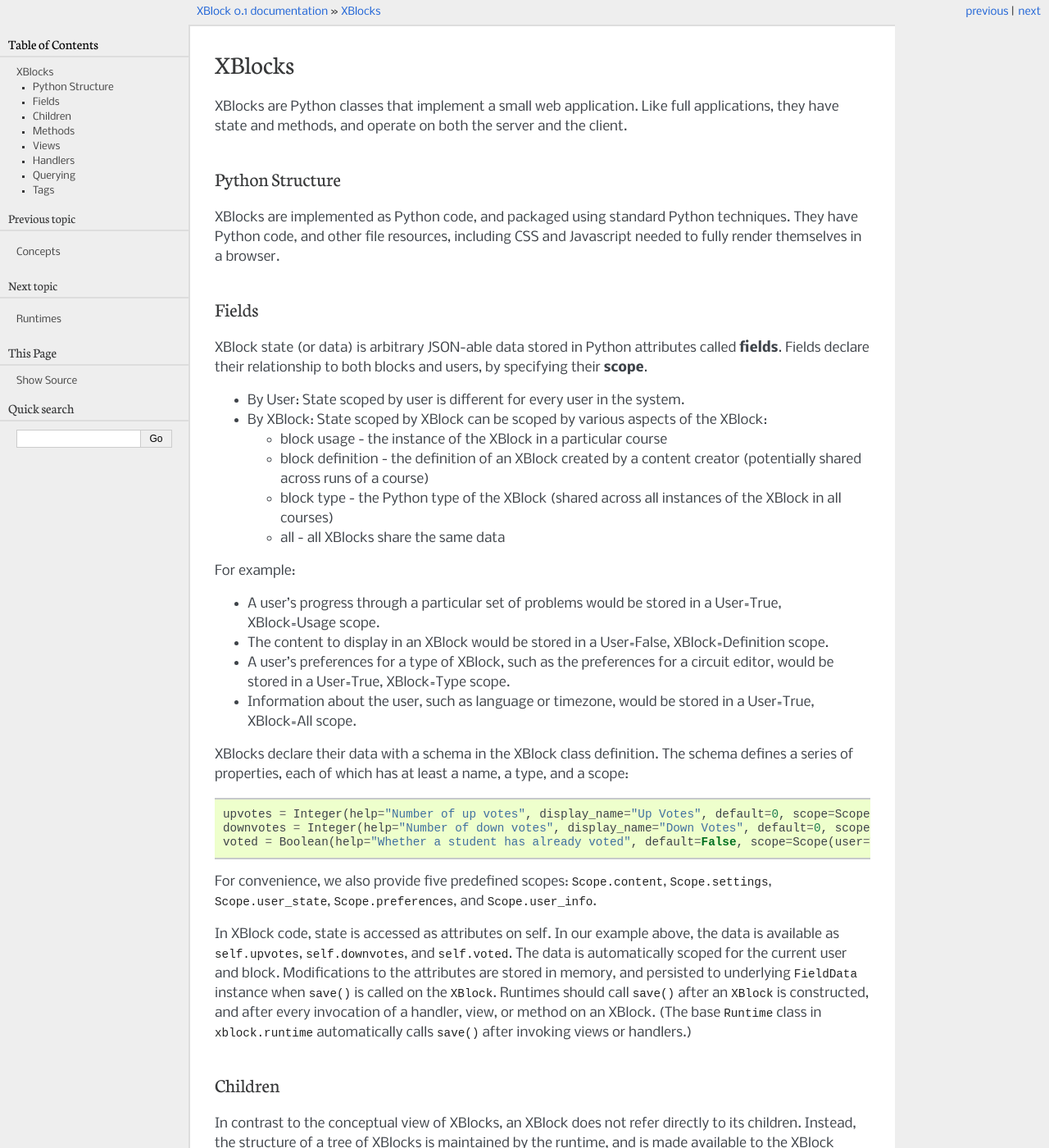
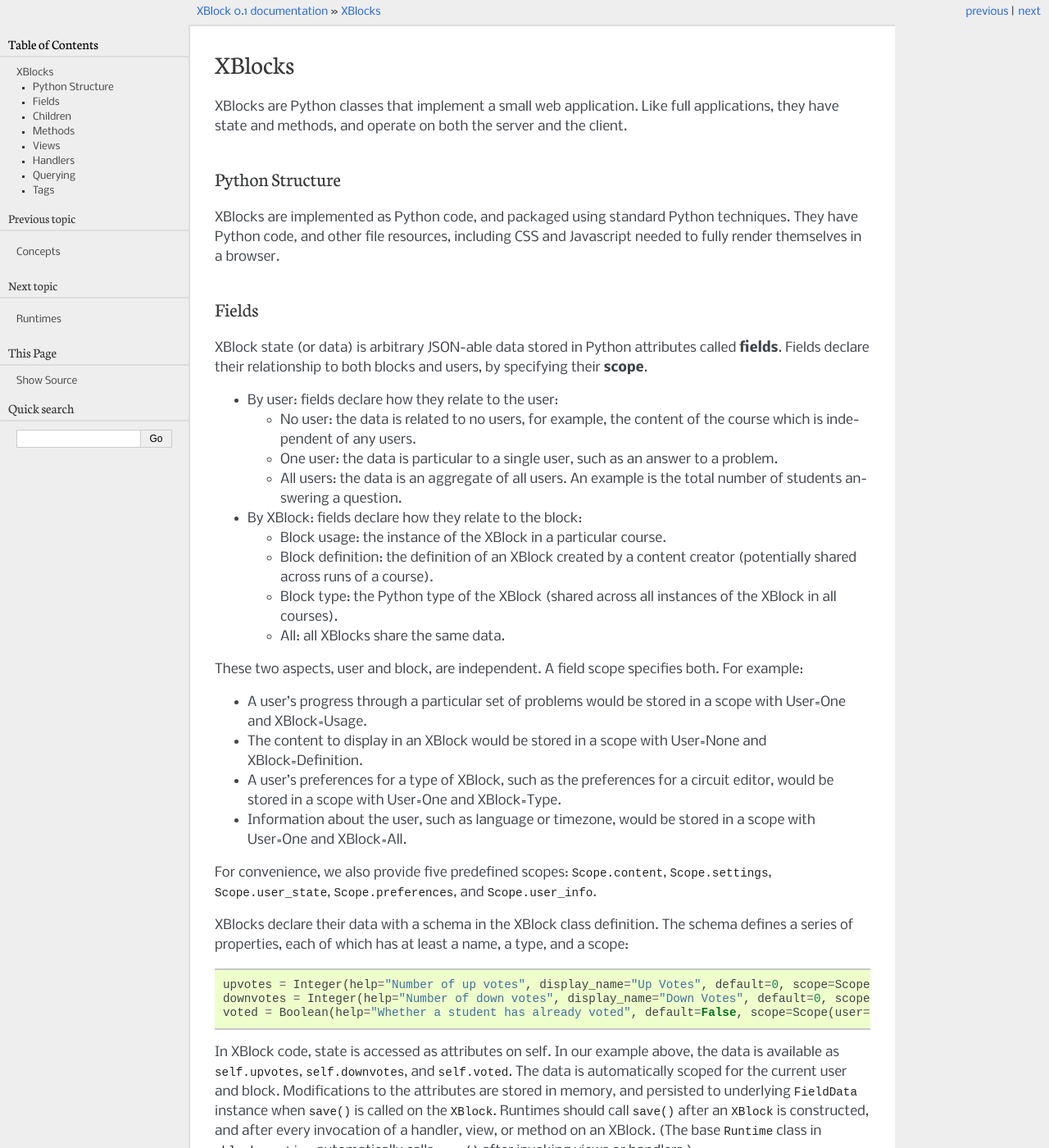
Before and after one commit to openedx/XBlock, a Sphinx documentation site: the page built from doc/guide/xblock.rst, in a window 1280 px wide and 1400 px high. Shown: the whole window at 82% size. Built offline with Sphinx 7.4.7, drawn with Linux system fonts in a browser that asks for light colours.

Commit message:
Update the description of fields.

```diff
--- a/doc/guide/xblock.rst
+++ b/doc/guide/xblock.rst
@@ -22,34 +22,47 @@ XBlock state (or data) is arbitrary JSON-able data stored in Python attributes
 called **fields**.  Fields declare their relationship to both blocks and users,
 by specifying their **scope**.
 
-* By User: State scoped by user is different for every user in the system.
+* By user: fields declare how they relate to the user:
 
-* By XBlock: State scoped by XBlock can be scoped by various aspects of the
-  XBlock:
+  * No user: the data is related to no users, for example, the content of the
+    course which is independent of any users.
 
-  * block usage - the instance of the XBlock in a particular course
+  * One user: the data is particular to a single user, such as an answer to a
+    problem.
 
-  * block definition - the definition of an XBlock created by a content
-    creator (potentially shared across runs of a course)
+  * All users: the data is an aggregate of all users.  An example is the total
+    number of students answering a question.
 
-  * block type - the Python type of the XBlock (shared across all instances
-    of the XBlock in all courses)
+* By XBlock: fields declare how they relate to the block:
 
-  * all - all XBlocks share the same data
+  * Block usage: the instance of the XBlock in a particular course.
 
-For example:
+  * Block definition: the definition of an XBlock created by a content
+    creator (potentially shared across runs of a course).
+
+  * Block type: the Python type of the XBlock (shared across all instances
+    of the XBlock in all courses).
+
+  * All: all XBlocks share the same data.
+
+These two aspects, user and block, are independent.  A field scope specifies
+both.  For example:
 
 * A user's progress through a particular set of problems would be stored in a
-  User=True, XBlock=Usage scope.
+  scope with User=One and XBlock=Usage.
 
-* The content to display in an XBlock would be stored in a User=False,
-  XBlock=Definition scope.
+* The content to display in an XBlock would be stored in a scope with
+  User=None and XBlock=Definition.
 
 * A user's preferences for a type of XBlock, such as the preferences for a
-  circuit editor, would be stored in a User=True, XBlock=Type scope.
+  circuit editor, would be stored in a scope with User=One and XBlock=Type.
 
 * Information about the user, such as language or timezone, would be stored in
-  a User=True, XBlock=All scope.
+  a scope with User=One and XBlock=All.
+
+For convenience, we also provide five predefined scopes: ``Scope.content``,
+``Scope.settings``, ``Scope.user_state``, ``Scope.preferences``, and
+``Scope.user_info``.
 
 XBlocks declare their data with a schema in the XBlock class definition.  The
 schema defines a series of properties, each of which has at least a name, a
@@ -58,10 +71,6 @@ type, and a scope::
     upvotes = Integer(help="Number of up votes", display_name="Up Votes", default=0, scope=Scope(user=False, module=DEFINITION))
     downvotes = Integer(help="Number of down votes", display_name="Down Votes", default=0, scope=Scope(user=False, module=DEFINITION))
     voted = Boolean(help="Whether a student has already voted", default=False, scope=Scope(user=True, module=USAGE))
-
-For convenience, we also provide five predefined scopes: ``Scope.content``,
-``Scope.settings``, ``Scope.user_state``, ``Scope.preferences``, and
-``Scope.user_info``.
 
 In XBlock code, state is accessed as attributes on self. In our example above,
 the data is available as ``self.upvotes``, ``self.downvotes``, and
```
